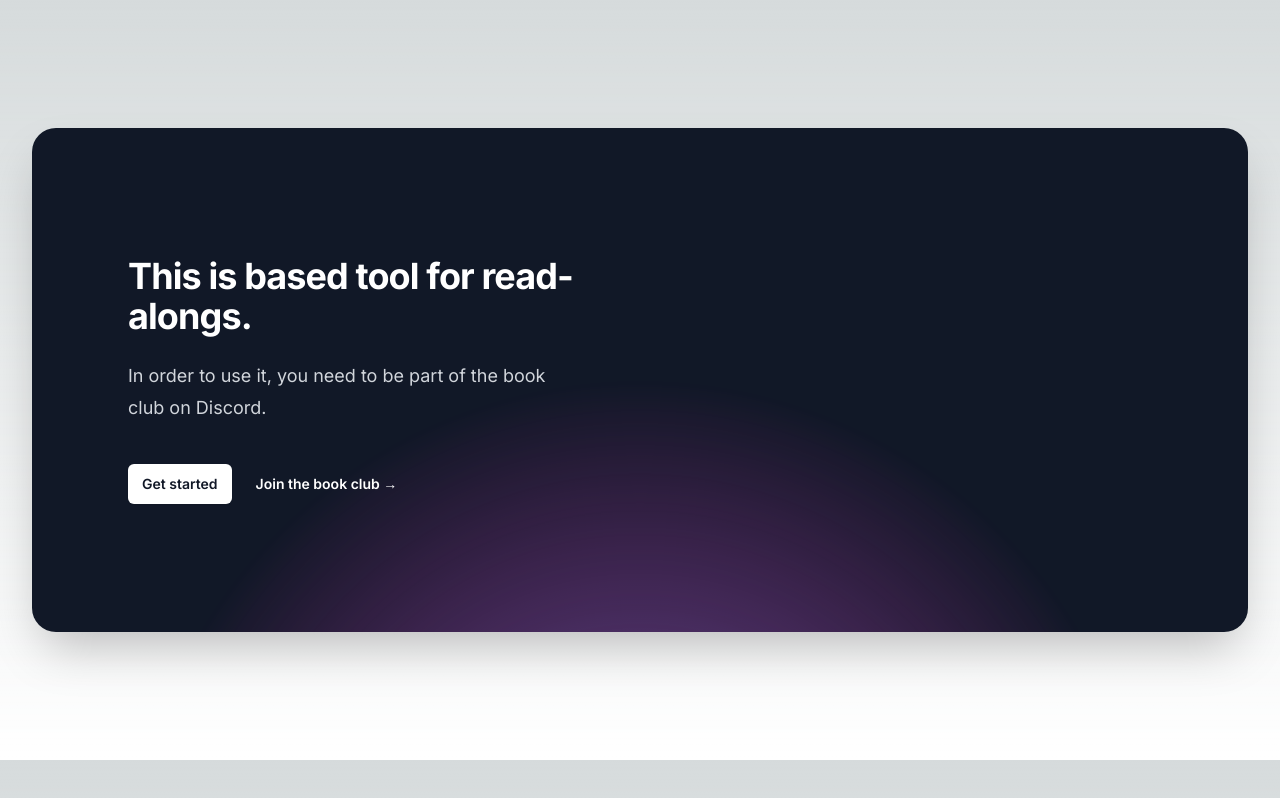
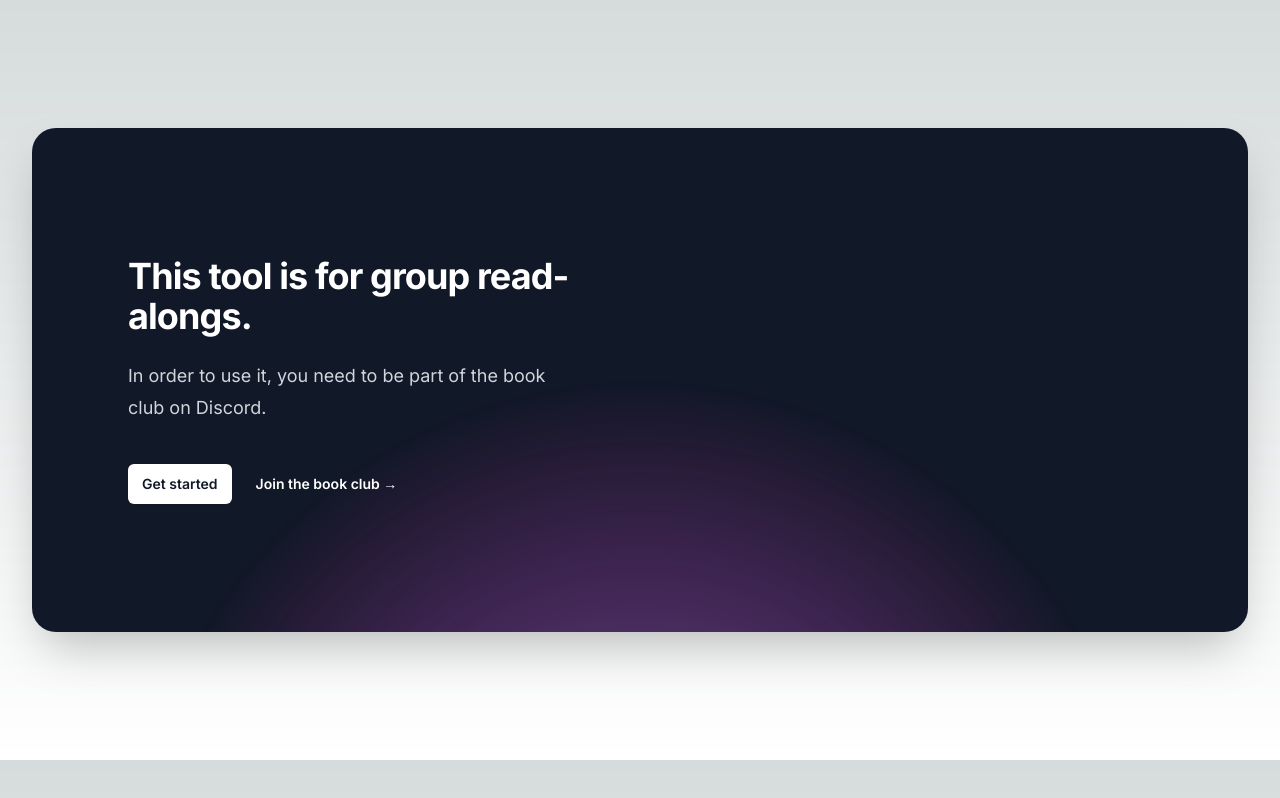
Before and after one commit to PlamenDimchevski/read-along-coloring-test, a Next.js app: page / in a window 1280 px wide. Built offline with nearby package versions, Linux system fonts and the light colour scheme.

Commit message:
text chage

```diff
--- a/app/(landing)/page.js
+++ b/app/(landing)/page.js
@@ -25,7 +25,7 @@ export default function Home() {
           </svg>
           <div className="mx-auto max-w-md text-center lg:mx-0 lg:flex-auto lg:py-32 lg:text-left">
             <h2 className="text-3xl font-bold tracking-tight text-white sm:text-4xl">
-              This is based tool for read-alongs.
+              This tool is for group read-alongs.
             </h2>
             <p className="mt-6 text-lg leading-8 text-gray-300">
               In order to use it, you need to be part of the book club on
@@ -36,7 +36,7 @@ export default function Home() {
                 href={config.generatedURL}
                 className="rounded-md bg-white px-3.5 py-2.5 text-sm font-semibold text-gray-900 shadow-sm hover:bg-gray-100 focus-visible:outline focus-visible:outline-2 focus-visible:outline-offset-2 focus-visible:outline-white"
               >
-                Get started{" "}
+                Get started
               </a>
               <a
                 href="#"
```
